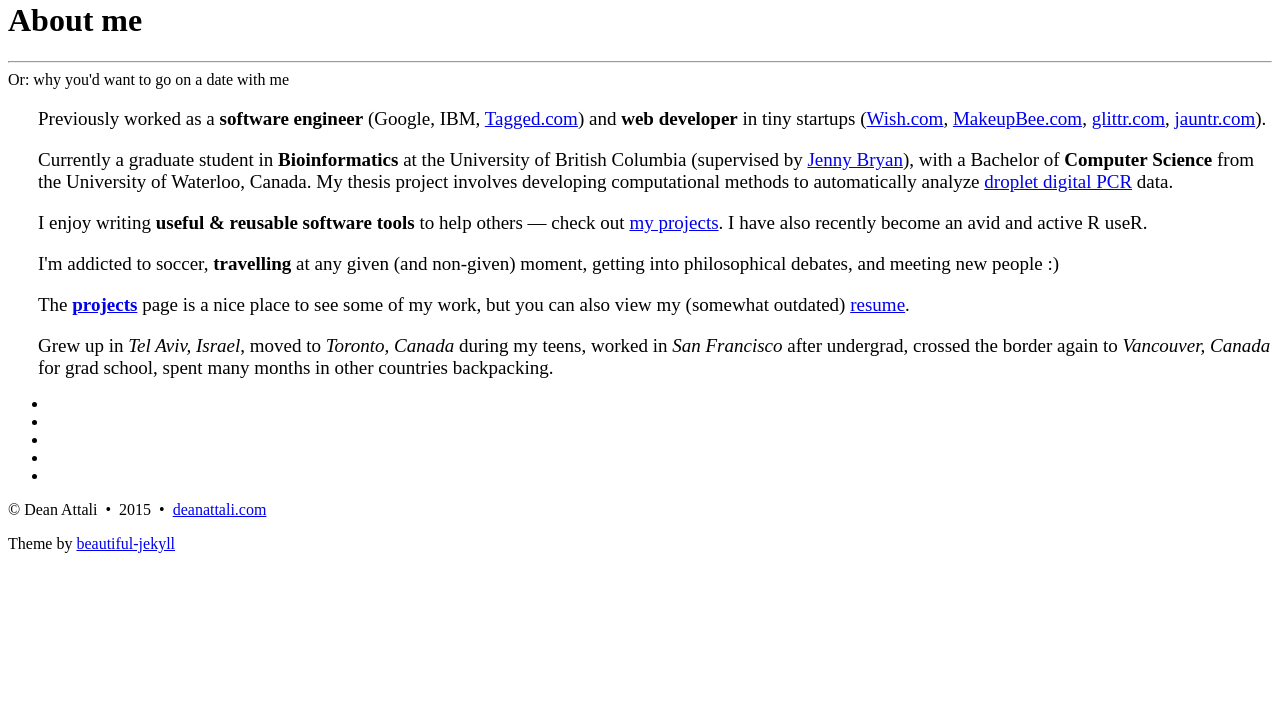
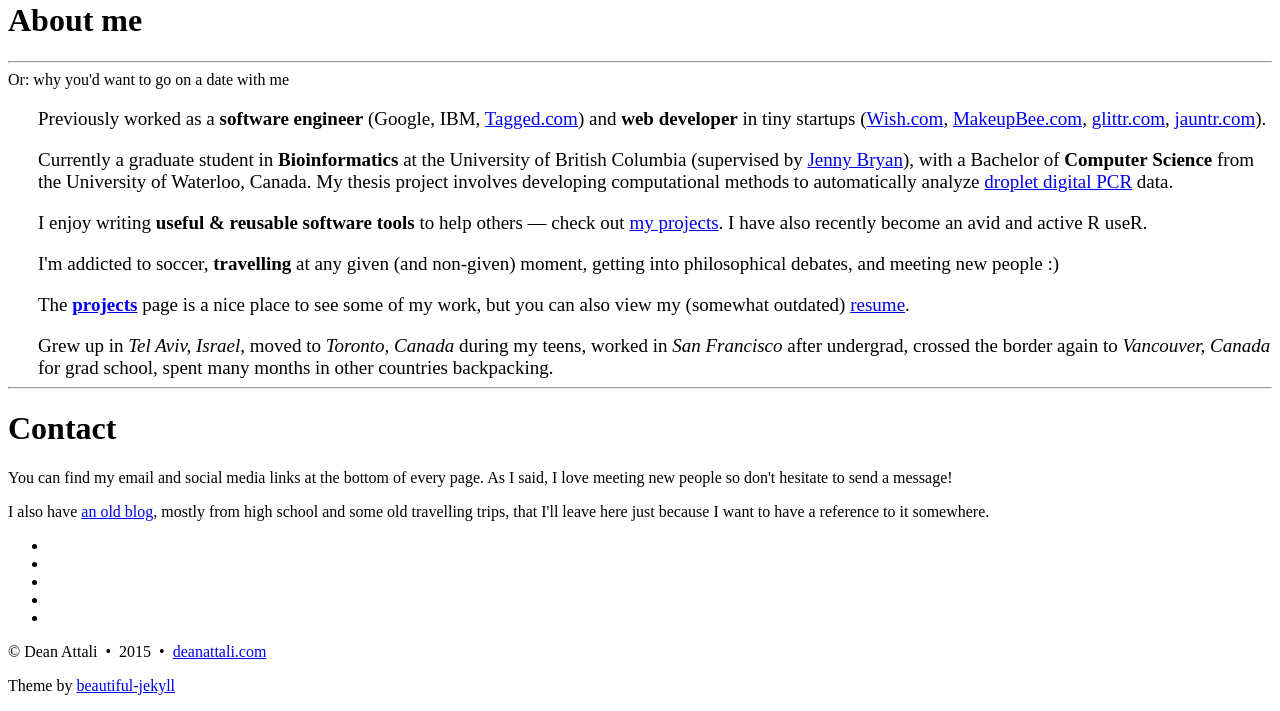
Before and after one commit to daattali/daattali.github.io, a Jekyll site: the page built from aboutme.html, in a window 1280 px wide. Shown: the part 456-1167 px from the top of the page. Built offline with Jekyll 4.4.1, drawn with Linux system fonts in a browser that asks for light colours; Markdown is read by kramdown in place of the engine named in the settings; before the commit the page ends 1025 px from its top, so only the background shows below that.

Commit message:
contact page: add old blog and ways to contact me

```diff
--- a/aboutme.html
+++ b/aboutme.html
@@ -47,3 +47,12 @@ Grew up in <i>Tel Aviv, Israel</i>, moved to <i>Toronto, Canada</i> during my te
 </p>
 
 </div>
+
+<hr>
+
+<div id="contactme-section">
+<h1>Contact</h1>
+
+<p>You can find my email and social media links at the bottom of every page. As I said, I love meeting new people so don't hesitate to send a message!</p>
+<p>I also have <a href="https://deanat78.wordpress.com/">an old blog</a>, mostly from high school and some old travelling trips, that I'll leave here just because I want to have a reference to it somewhere.</p>
+</div>
```
